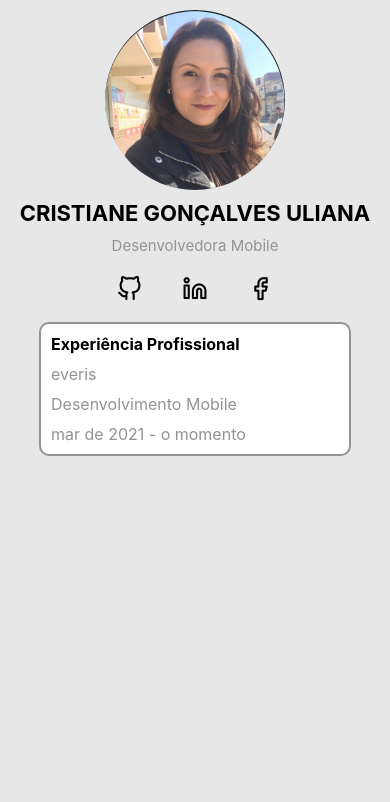
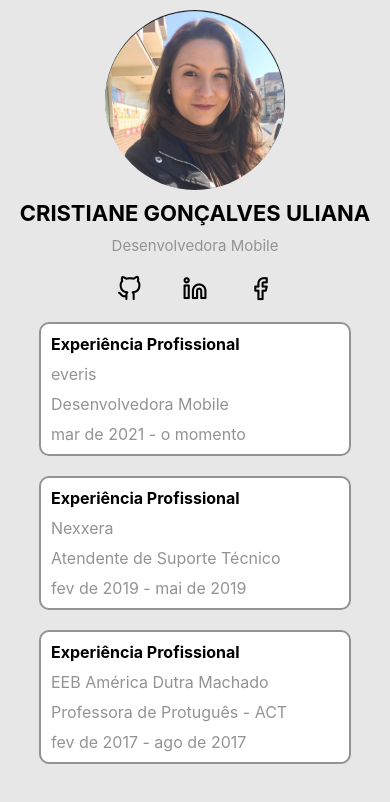
Before and after one commit to CristianeUliana/AppCurriculo, a React Native app: screen / in a window 390 px wide. Shown: the top 802 px of the page. Built offline with nearby package versions, Linux system fonts and the light colour scheme.

Commit message:
utilizando props

```diff
--- a/src/App.js
+++ b/src/App.js
@@ -54,7 +54,9 @@ function handleRedeSocial(redeSocial) {
             </TouchableOpacity>
           </View>
         </View>
-        <Card />
+        <Card empresa="everis" cargo="Desenvolvedora Mobile" periodo="mar de 2021 - o momento"/>
+        <Card empresa="Nexxera" cargo="Atendente de Suporte Técnico" periodo="fev de 2019 - mai de 2019"/>
+        <Card empresa="EEB América Dutra Machado" cargo="Professora de Protuguês - ACT" periodo="fev de 2017 - ago de 2017"/>
       </ScrollView>
     </SafeAreaView>
   );
--- a/src/components/Card/index.js
+++ b/src/components/Card/index.js
@@ -2,20 +2,19 @@ import React from 'react'
 import { View, Text } from 'react-native'
 import styles from './style'
 
-const Card = () => {
+const Card = (props) => {
  return(
     <View style={styles.card}>
     <View>
       <Text style={styles.cardHeaderText}>Experiência Profissional</Text>
     </View>
     <View>
-      <Text style={styles.cardContentText}>everis</Text>
-      <Text style={styles.cardContentText}>Desenvolvimento Mobile</Text>
-      <Text style={styles.cardContentText}>mar de 2021 - o momento</Text>
+      <Text style={styles.cardContentText}>{props.empresa}</Text>
+      <Text style={styles.cardContentText}>{props.cargo}</Text>
+      <Text style={styles.cardContentText}>{props.periodo}</Text>
     </View>
   </View>
  )
-
 }
 
 export default Card
```
